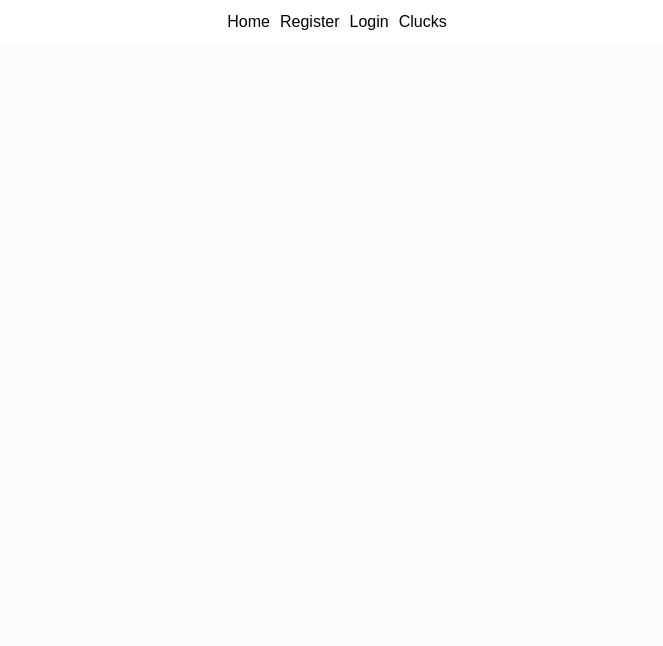
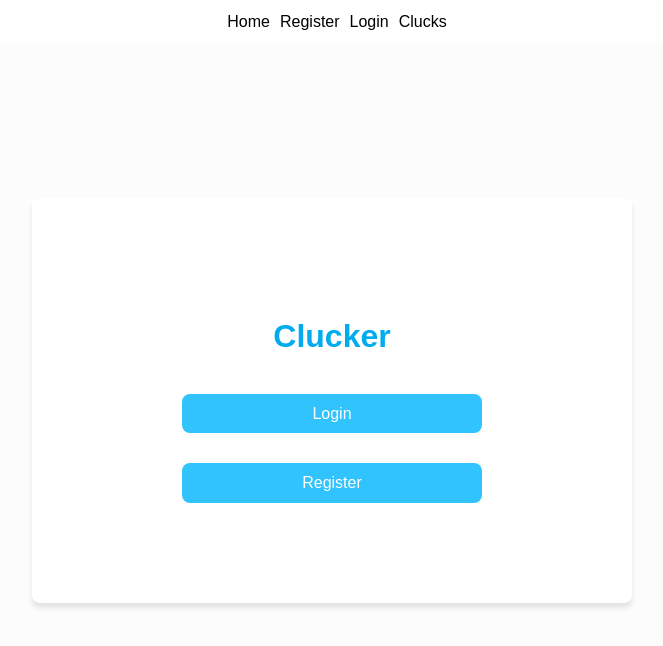
Before and after one commit to HarisK15/TeamOrange, a React (Vite) app in the folder client/: page / in a window 1280 px wide. Shown: the top 646 px of the page, without its empty margins (308-971 px from the left). Built offline with nearby package versions, Linux system fonts and the light colour scheme.

Commit message:
Add front end for home page

```diff
--- a/client/src/components/Home.css
+++ b/client/src/components/Home.css
@@ -16,7 +16,13 @@ body{
 
 
 }
-button{
+.login-button{
+    background-color: #30c3fd !important;
+    color : white;
+    width: 300px;
+    margin-bottom: 30px;
+}
+.register-button{
     background-color: #30c3fd !important;
     color : white;
     width: 300px;
--- a/client/src/pages/Home.jsx
+++ b/client/src/pages/Home.jsx
@@ -1,9 +1,23 @@
 import React from 'react'
-import HomePage from "../components/Home.css"
+import { useNavigate } from 'react-router-dom'
+import { toast } from 'react-hot-toast'
+import '../components/Home.css'
 
 export default function Home() {
+    const navigate = useNavigate()
+    const loginRedir = e =>{
+        toast.success('Redirecting to Login...')
+        navigate('/login')
+    }
+    const registerRedir = e => {
+        toast.success('Redirecting to Register...')
+        navigate('/register')
+    }
     return (
-        <div>
+        <div className='form-container'>
+            <h1 className = 'brand-name'>Clucker</h1>
+            <button type='button' className='login-button' onClick = {loginRedir}>Login</button>
+            <button type='button' className='register-button' onClick = {registerRedir}>Register</button>
         </div>
     )
 }
```
Also changed, not shown: 1 other file (tests, documents, lock files or other folders).
